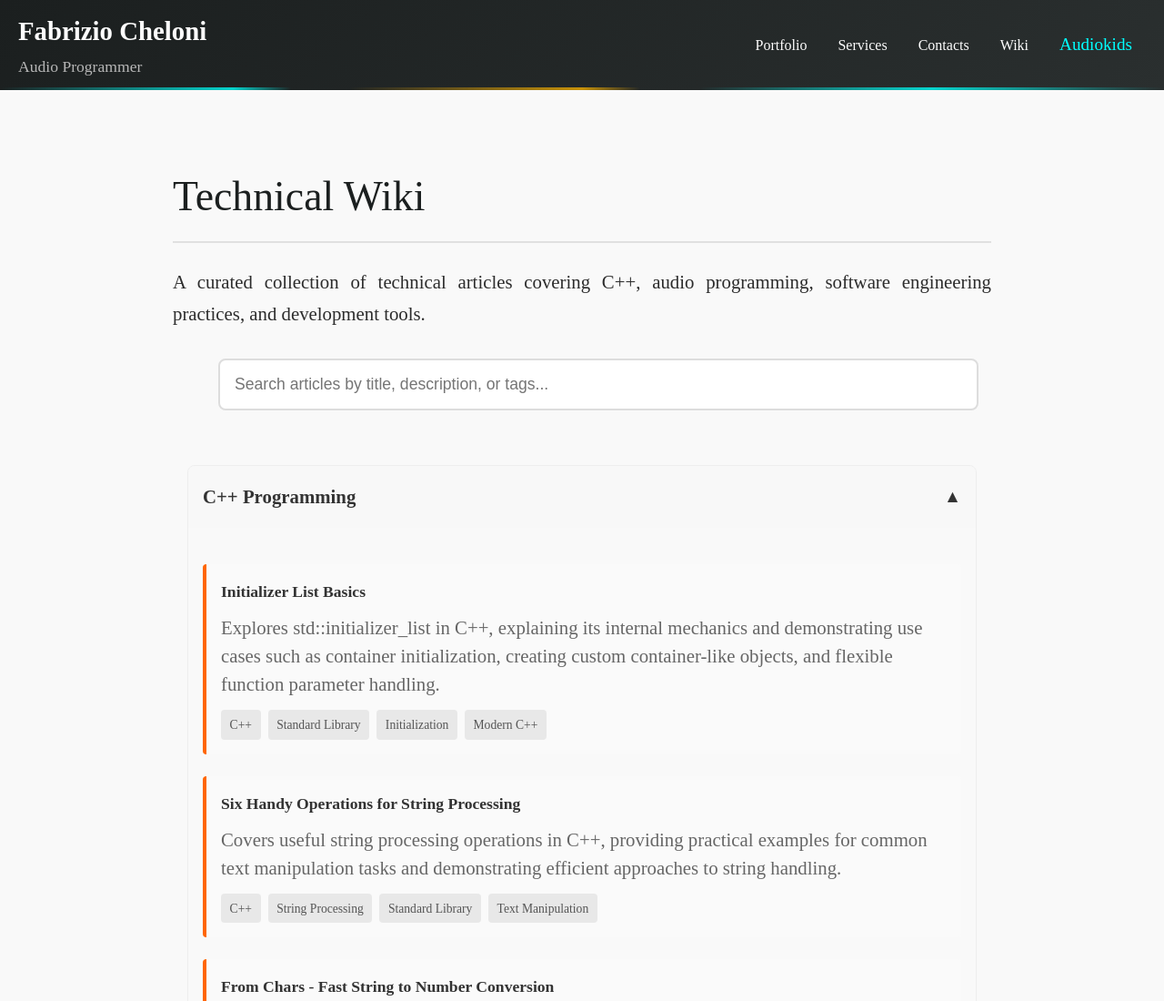
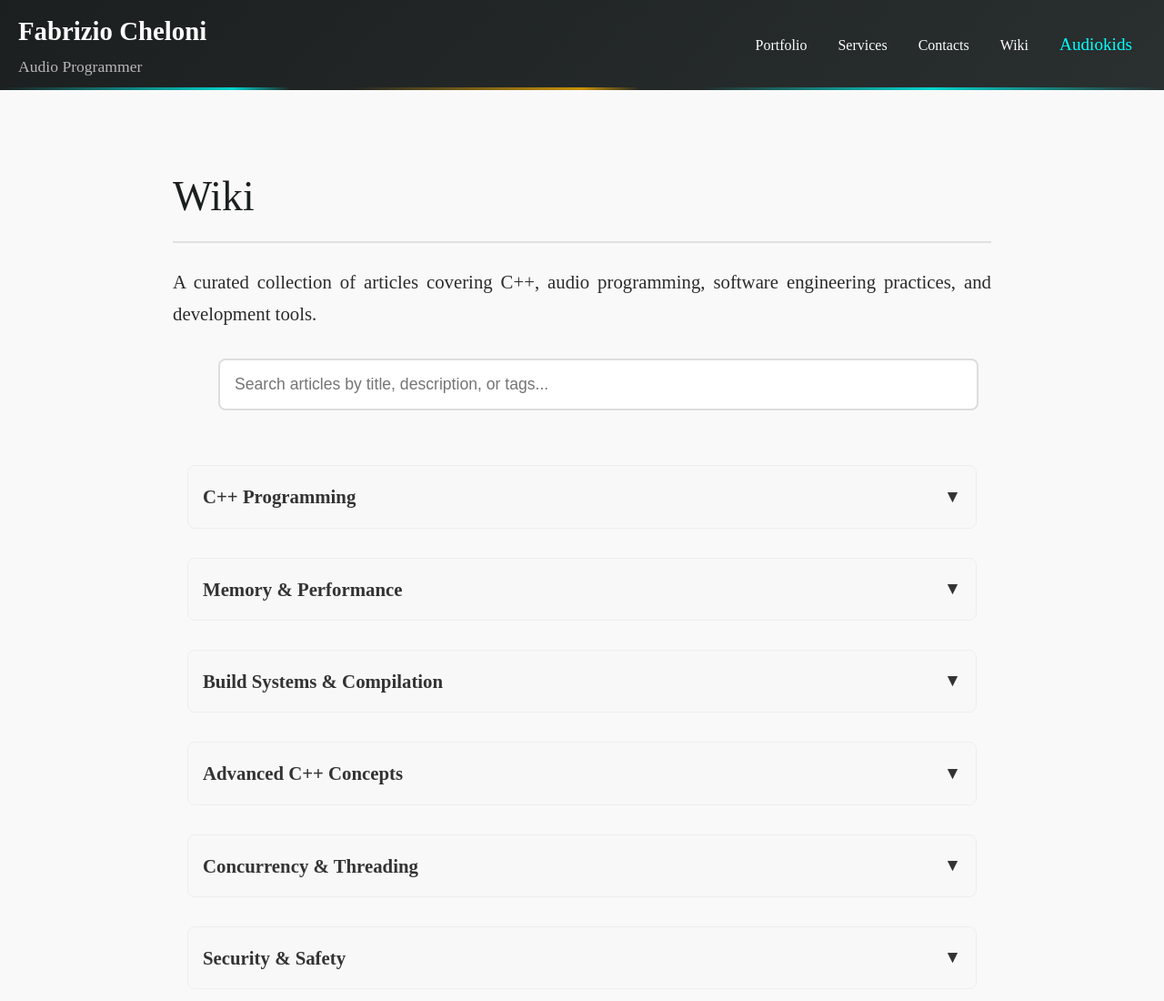
Before and after one commit to FabrizioCheloni/fabriziocheloni, a plain HTML site: page wiki.html in a window 1280 px wide. Shown: the top 1100 px of the page at 91% size. Drawn offline with Linux system fonts and the light colour scheme; a web font is replaced by a local one.

Commit message:
follow up

```diff
--- a/wiki.html
+++ b/wiki.html
@@ -6,8 +6,8 @@
 <head>
     <meta charset="UTF-8">
     <meta name="viewport" content="width=device-width, initial-scale=1.0">
-    <title>Technical Wiki | Fabrizio Cheloni</title>
-    <meta name="description" content="Technical documentation and knowledge base covering C++, audio programming, performance optimization, and software engineering best practices.">
+    <title>Wiki | Fabrizio Cheloni</title>
+    <meta name="description" content="Documentation and knowledge base covering C++, audio programming, performance optimization, and software engineering best practices.">
     <link rel="stylesheet" href="css/styles.css">
     <style>
         .search-container {
@@ -147,8 +147,8 @@
 
     <main>
         <section class="content-section">
-            <h2>Technical Wiki</h2>
-            <p>A curated collection of technical articles covering C++, audio programming, software engineering practices, and development tools.</p>
+            <h2>Wiki</h2>
+            <p>A curated collection of articles covering C++, audio programming, software engineering practices, and development tools.</p>
 
             <div class="search-container">
                 <input type="text" class="search-box" id="searchBox" placeholder="Search articles by title, description, or tags...">
@@ -1281,10 +1281,7 @@
             noResults.style.display = hasResults ? 'none' : 'block';
         });
 
-        // Initialize with first category expanded
-        document.addEventListener('DOMContentLoaded', function() {
-            toggleCategory('cpp');
-        });
+        // Initialize page - all categories collapsed by default
     </script>
 </body>
 </html>
```
Also changed, not shown: contact.html (+2 -2 lines).
